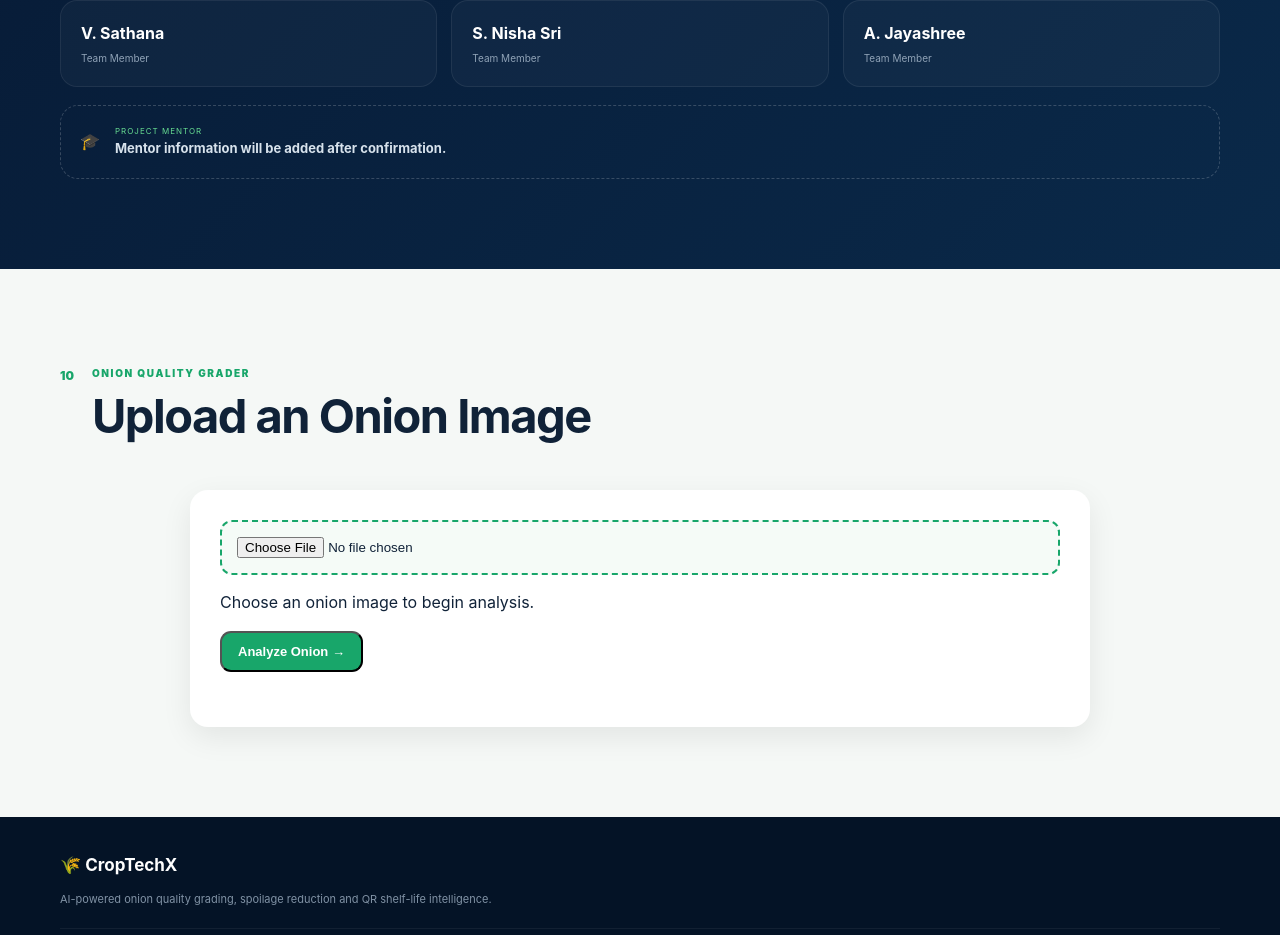
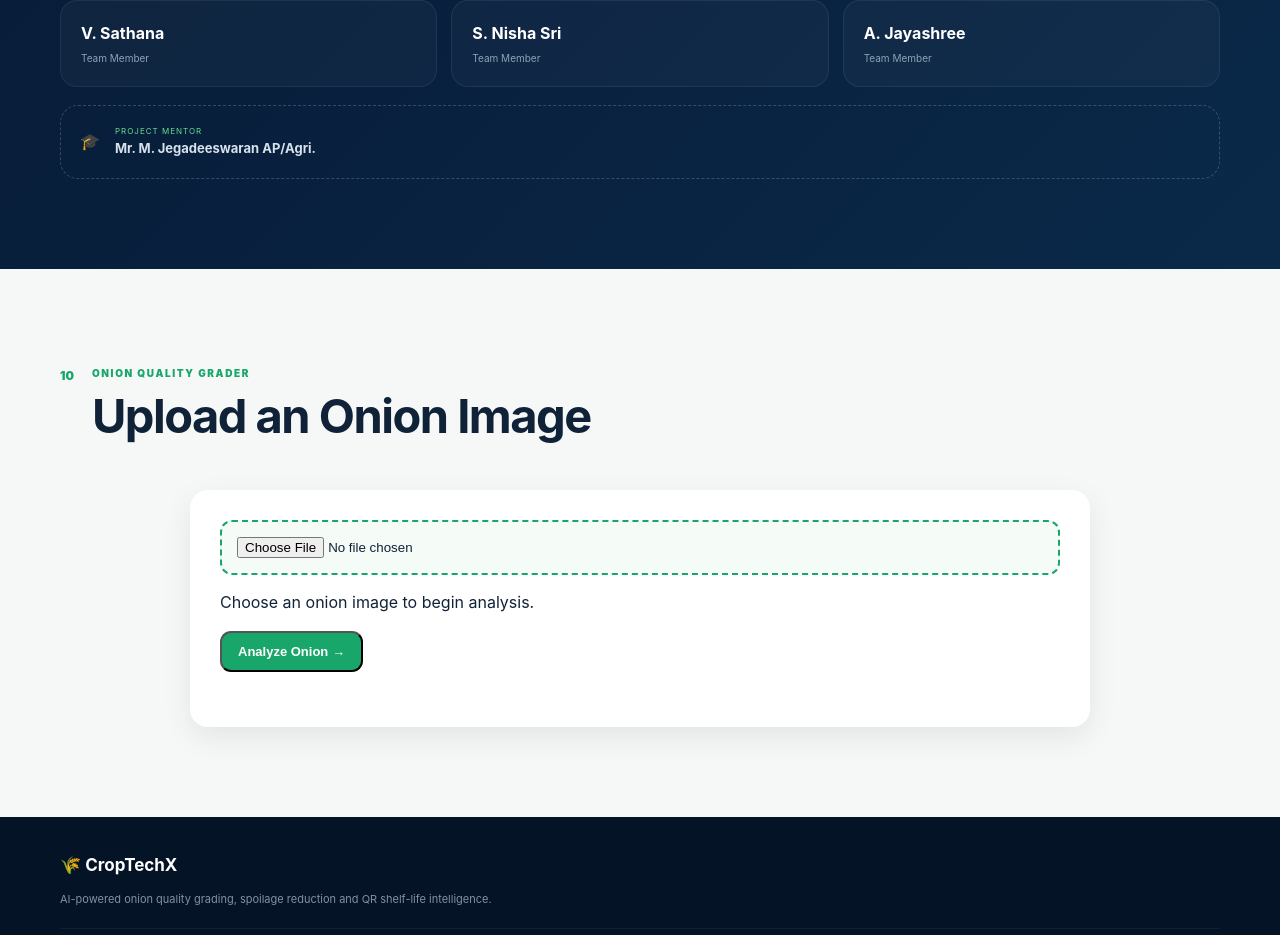
Before and after one commit to nishasrisakthi-hash/croptechx-onion-quality, a plain HTML site: page index.html in a window 1280 px wide. Shown: the part 7227-8162 px from the top of the page. Drawn offline with Linux system fonts and the light colour scheme.

Commit message:
Update index.html

```diff
--- a/index.html
+++ b/index.html
@@ -10,7 +10,7 @@
 <section><header><span>06</span><div><small>PROPOSED TECHNOLOGY</small><h2>Technology Stack</h2></div></header><div class="tech"><b>AI / Machine Learning</b><b>Computer Vision</b><b>Image Processing</b><b>OCR</b><b>QR Technology</b><b>IoT</b><b>Mobile Application</b><b>Tamil Voice</b><b>Offline-first Design</b></div></section>
 <section class="soft"><header><span>07</span><div><small>INNOVATION</small><h2>Beyond Basic Onion Grading</h2></div></header><div class="innovation"><b>AI<br>GRADING</b><b>SPOILAGE<br>PREDICTION</b><b>QR<br>TRACEABILITY</b><b>SHELF-LIFE<br>INTELLIGENCE</b><b>TAMIL<br>VOICE</b><b>OFFLINE<br>EDUCATOR</b><b>FARMER<br>MARKETPLACE</b></div><p class="center">The proposed concept connects grading, shelf-life information, traceability and farmer/consumer services in one platform.</p></section>
 <section id="roadmap"><header><span>08</span><div><small>DEVELOPMENT ROADMAP</small><h2>From Concept to Prototype</h2></div></header><div class="roadmap"><article><b>01</b><div><small>CURRENT</small><h3>Concept & Requirement Analysis</h3><p>Define the problem, proposed modules and user needs.</p></div></article><article><b>02</b><div><small>CURRENT / NEXT</small><h3>UI & System Design</h3><p>Design the user flow, grading screen and traceability experience.</p></div></article><article><b>03</b><div><small>PLANNED</small><h3>Dataset & Image Processing</h3><p>Prepare image data and the proposed processing pipeline.</p></div></article><article><b>04</b><div><small>PLANNED</small><h3>AI Grading Module</h3><p>Develop and test the proposed onion quality assessment model.</p></div></article><article><b>05</b><div><small>PLANNED</small><h3>Shelf-Life & QR Modules</h3><p>Integrate shelf-life intelligence and QR-based traceability.</p></div></article><article><b>06</b><div><small>PLANNED</small><h3>Integration & Testing</h3><p>Connect modules, test workflows and demonstrate the prototype.</p></div></article></div></section>
-<section id="team" class="dark"><header><span>09</span><div><small>TEAM CROPTECHX</small><h2>The People Behind the Project</h2><p>Smart India Hackathon 2026 · Software Category</p></div></header><div class="team"><article>A. Jeya Priya<small>Team Member</small></article><article>M. Devi Meenal<small>Team Member</small></article><article>K. Vengadeswari<small>Team Member</small></article><article>V. Sathana<small>Team Member</small></article><article>S. Nisha Sri<small>Team Member</small></article><article>A. Jayashree<small>Team Member</small></article></div><div class="mentor">🎓 <div><small>PROJECT MENTOR</small><b>Mentor information will be added after confirmation.</b></div></div></section>
+<section id="team" class="dark"><header><span>09</span><div><small>TEAM CROPTECHX</small><h2>The People Behind the Project</h2><p>Smart India Hackathon 2026 · Software Category</p></div></header><div class="team"><article>A. Jeya Priya<small>Team Member</small></article><article>M. Devi Meenal<small>Team Member</small></article><article>K. Vengadeswari<small>Team Member</small></article><article>V. Sathana<small>Team Member</small></article><article>S. Nisha Sri<small>Team Member</small></article><article>A. Jayashree<small>Team Member</small></article></div><div class="mentor">🎓 <div><small>PROJECT MENTOR</small><b>Mr. M. Jegadeeswaran AP/Agri.</b></div></div></section>
 <section id="grader" class="soft">
   <header>
     <span>10</span>
```
